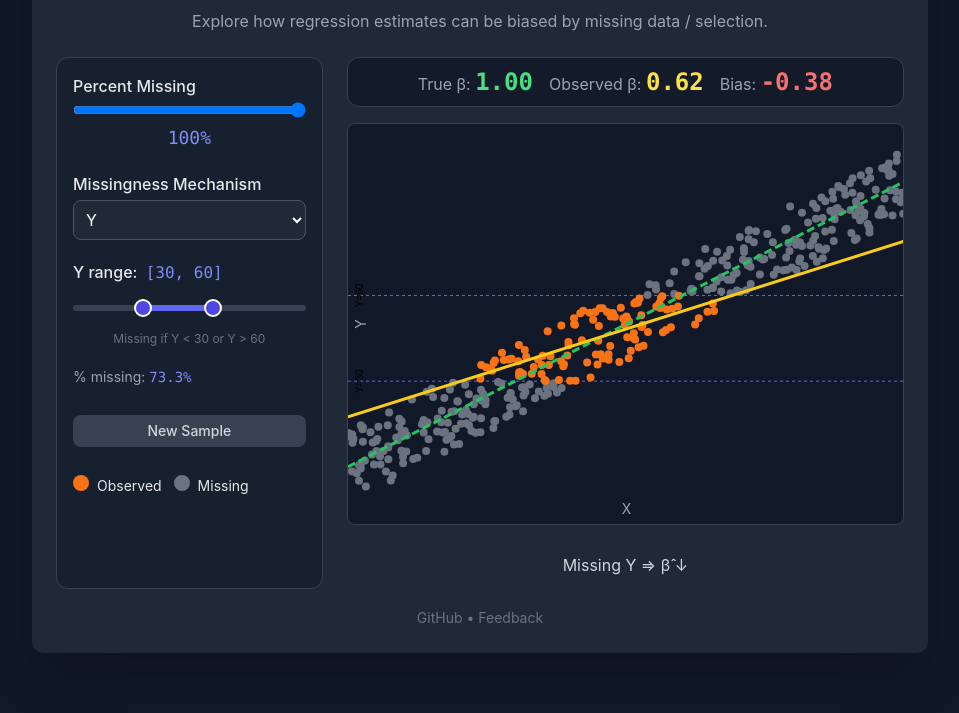
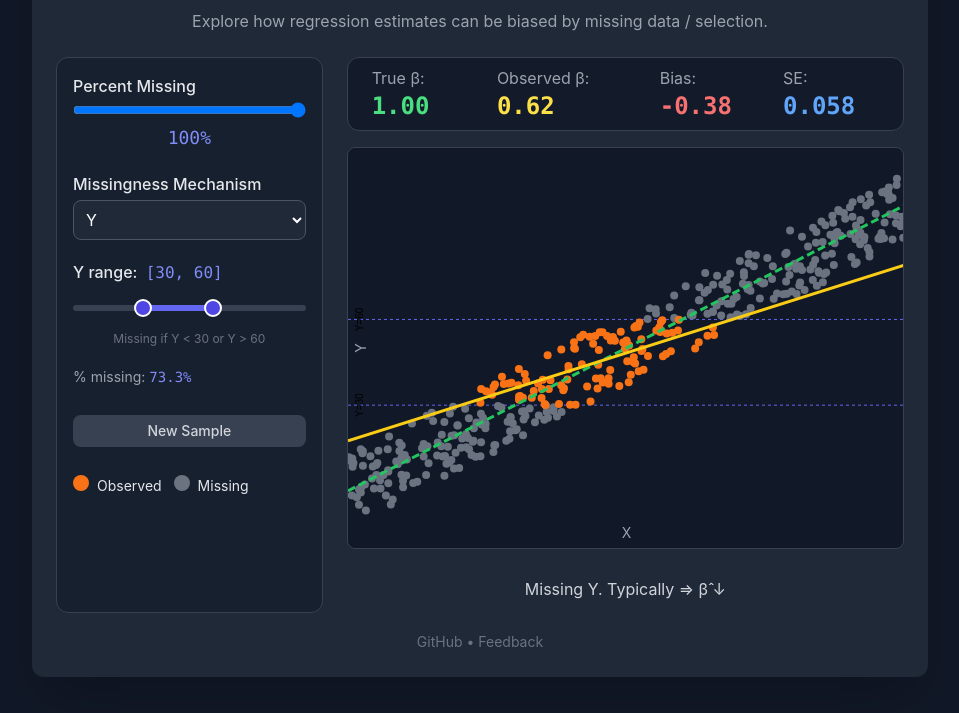
Before and after one commit to dbann/selection, a plain HTML site: page index.html in a window 1280 px wide. Shown: the part 87-800 px from the top of the page, without its empty margins (160-1119 px from the left). Drawn offline with nearby package versions, Linux system fonts and the light colour scheme.

Commit message:
added SE feature

```diff
--- a/index.html
+++ b/index.html
@@ -128,6 +128,10 @@
           <div>
             <span class="text-gray-400 text-sm md:text-base">Bias:</span>
             <span id="bias" class="text-red-400 text-xl md:text-2xl font-mono font-bold">0.00</span>
+          </div>
+          <div>
+            <span class="text-gray-400 text-sm md:text-base">SE:</span>
+            <span id="se" class="text-blue-400 text-xl md:text-2xl font-mono font-bold">0.00</span>
           </div>
         </div>
         <div class="bg-gray-900 rounded-lg border border-gray-700 overflow-hidden" style="position:relative;">
@@ -312,7 +316,7 @@
 
     // ======== Regression ===========
     function regression(arr) {
-      if (arr.length < 2) return { slope: 0, intercept: 0 };
+      if (arr.length < 2) return { slope: 0, intercept: 0, se: 0 };
       const n = arr.length;
       let sx = 0, sy = 0, sxy = 0, sx2 = 0;
       arr.forEach(p => {
@@ -322,10 +326,20 @@
         sx2 += p.x * p.x;
       });
       const denom = n * sx2 - sx * sx;
-      if (denom === 0) return { slope: 0, intercept: 0 };
+      if (denom === 0) return { slope: 0, intercept: 0, se: 0 };
       const slope = (n * sxy - sx * sy) / denom;
       const intercept = (sy - slope * sx) / n;
-      return { slope, intercept };
+
+      // Calculate standard error of the slope
+      let ssr = 0; // sum of squared residuals
+      arr.forEach(p => {
+        const yPred = slope * p.x + intercept;
+        ssr += Math.pow(p.y - yPred, 2);
+      });
+      const mse = ssr / (n - 2); // mean squared error
+      const se = Math.sqrt(mse * n / denom);
+
+      return { slope, intercept, se };
     }
 
     // ======= Drawing ==============
@@ -438,11 +452,12 @@
 
       // Draw observed regression line (yellow)
       const observed = points.filter(p => !p.missing);
-      let obsSlope = 0, obsInt = 0;
+      let obsSlope = 0, obsInt = 0, obsSE = 0;
       if (observed.length > 1) {
-        const { slope, intercept } = regression(observed);
+        const { slope, intercept, se } = regression(observed);
         obsSlope = slope;
         obsInt = intercept;
+        obsSE = se;
         ctx.strokeStyle = "#facc15";
         ctx.lineWidth = lineWidth;
         ctx.beginPath();
@@ -456,6 +471,12 @@
       coefObs.textContent = obsSlope.toFixed(2);
       const biasValue = obsSlope - trueSlope;
       bias.textContent = (biasValue >= 0 ? '+' : '') + biasValue.toFixed(2);
+      // Display SE with appropriate precision based on its magnitude
+      if (observed.length > 2) {
+        se.textContent = obsSE < 0.01 ? obsSE.toExponential(2) : obsSE.toFixed(3);
+      } else {
+        se.textContent = "N/A";
+      }
 
       // Color bias based on magnitude
       const biasClasses = "text-xl md:text-2xl font-mono font-bold";
@@ -476,15 +497,15 @@
 
       // Explanation
       if (mech === "flatten") {
-        explanation.textContent = "Missing opposite-diagonal ⇒ β̂ ↓";
+        explanation.textContent = "Missing opposite-diagonal quadrants. Typically ⇒ β̂ ↓";
       } else if (mech === "steepen") {
-        explanation.textContent = "Missing near-diagonal quadrants ⇒ β̂ ↑";
+        explanation.textContent = "Missing near-diagonal quadrants. Typically ⇒ β̂ ↑";
       } else if (mech === "byX") {
-        explanation.textContent = "Missing X. Unbiased β";
+        explanation.textContent = "Missing X. Typically unbiased β";
       } else if (mech === "byY") {
-        explanation.textContent = "Missing Y ⇒ β̂ ↓";
+        explanation.textContent = "Missing Y. Typically ⇒ β̂ ↓";
       } else if (mech === "byXorY") {
-        explanation.textContent = "Missing X or Y ⇒ β̂ ↓";
+        explanation.textContent = "Missing X or Y. Typically ⇒ β̂ ↓";
       } else {
         explanation.textContent = "";
       }
@@ -499,6 +520,7 @@
     const coefTrue = document.getElementById('coefTrue');
     const coefObs = document.getElementById('coefObs');
     const bias = document.getElementById('bias');
+    const se = document.getElementById('se');
     const explanation = document.getElementById('explanation');
     const resample = document.getElementById('resample');
 
```
